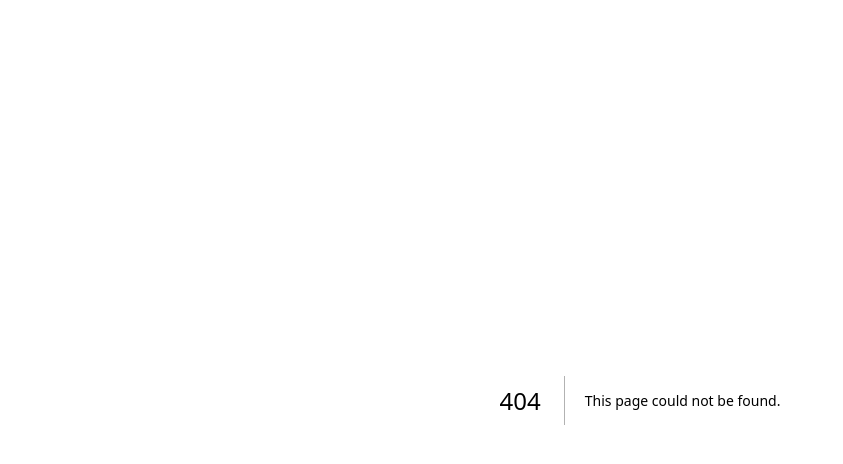
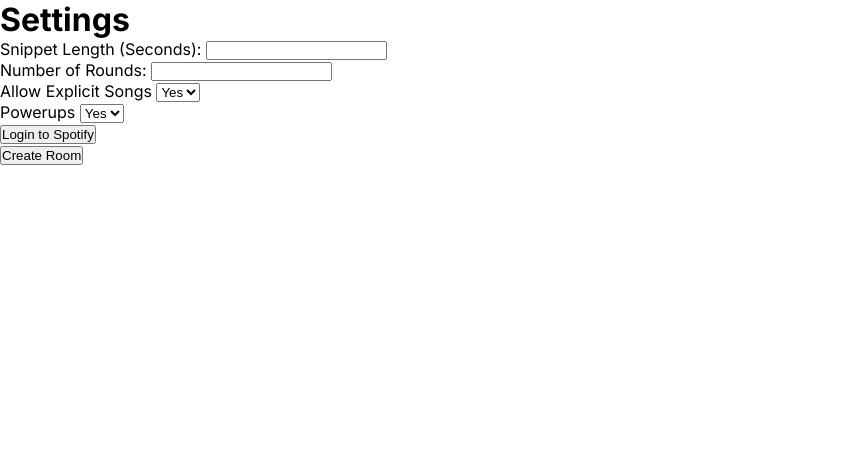
Before and after one commit to PlaylistCrafters/CS375Spotify, a Next.js app in the folder frontend/: page /create in a window 1280 px wide. Before the commit this address had no page. Shown: the top 464 px of the page, without its empty margins (0-843 px from the left). Built offline with nearby package versions, Linux system fonts and the light colour scheme.

Commit message:
Initial create page

```diff
--- /dev/null
+++ b/frontend/src/app/create/page.js
@@ -0,0 +1,36 @@
+'use client';
+
+//TODO Function to update UI to show spotify login success
+
+function handleSubmit() {
+   let snippetLength = document.getElementsByName("sLength").value;
+   let rounds = document.getElementsByName("rounds").value;
+   let explicit = document.getElementById("explicit").value;
+   let powerups = document.getElementById("powerups").value;
+   console.log(explicit);
+}
+
+export default function Home() {
+    return (
+            <div id="pageContainer">
+                <div id="settings">
+                    <h1>Settings</h1>
+                        <form>
+                        <label>Snippet Length (Seconds): <input type="number" name="sLength"/></label><br/>
+                        <label>Number of Rounds: <input type="number" name="rounds"/></label><br/>
+                        <label>Allow Explicit Songs <select id="explicit">
+                            <option value="yes">Yes</option>
+                            <option value="no">No</option></select>
+                        </label><br/>
+                        <label>Powerups <select id="powerups">
+                            <option value="yes">Yes</option>
+                            <option value="no">No</option></select>
+                        </label><br/>
+                        <button id="spotify" type="button">Login to Spotify</button><br/>
+                        <button id="create" type="button" onClick={handleSubmit}>Create Room</button>
+                        </form>
+                </div>
+            </div>
+    );
+
+}
```
Also changed, not shown: 1 other file (tests, documents, lock files or other folders).
